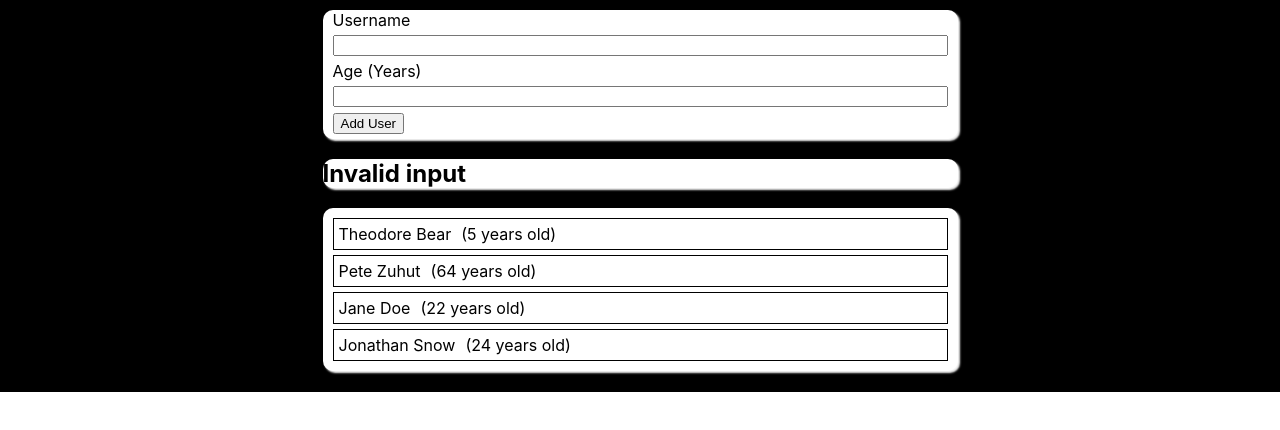
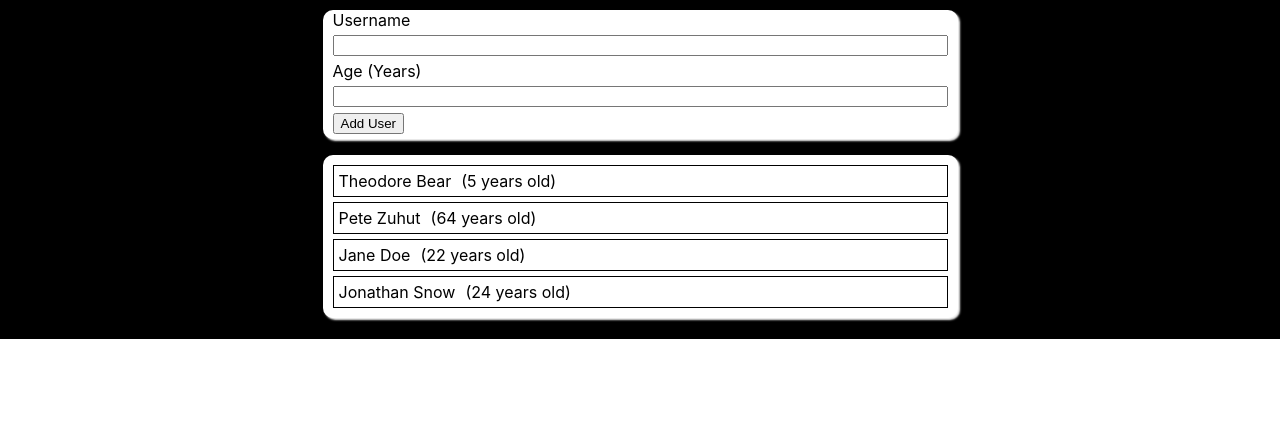
Before and after one commit to antran0/add-users-react, a React (Create React App) app: page / in a window 1280 px wide. Shown: the top 430 px of the page. Built offline with nearby package versions, Linux system fonts and the light colour scheme.

Commit message:
added logic to conditionally display the error modal

```diff
--- a/src/App.js
+++ b/src/App.js
@@ -33,7 +33,12 @@ function App() {
   return (
     <div className="App">
       <InputForm onAddNewUser={handleAddNewUser} />
-      <ErrorModal errorMessage={errorMessage} />
+      {errorMessage.length !== 0 && (
+        <ErrorModal
+          errorMessage={errorMessage}
+          onCloseModal={() => setErrorMessage("")}
+        />
+      )}
       <UserList users={addedUsers} />
     </div>
   );
--- a/src/components/ErrorModal.js
+++ b/src/components/ErrorModal.js
@@ -8,6 +8,9 @@ const ErrorModal = (props) => {
       <section>
         <h2>Invalid input</h2>
         <p>{props.errorMessage}</p>
+        <button type="button" onClick={props.onCloseModal}>
+          Okay
+        </button>
       </section>
     </Card>
   );
```
